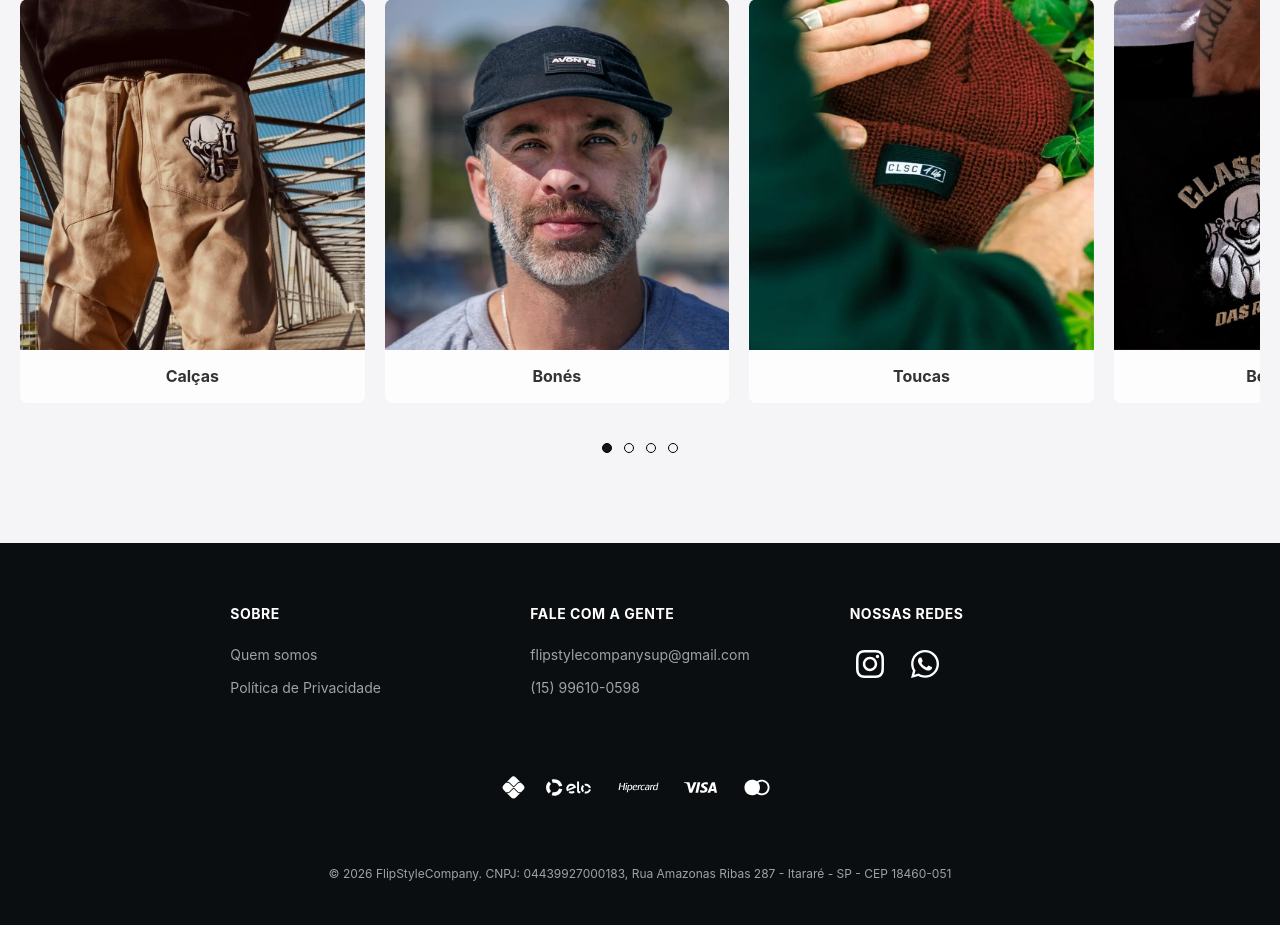
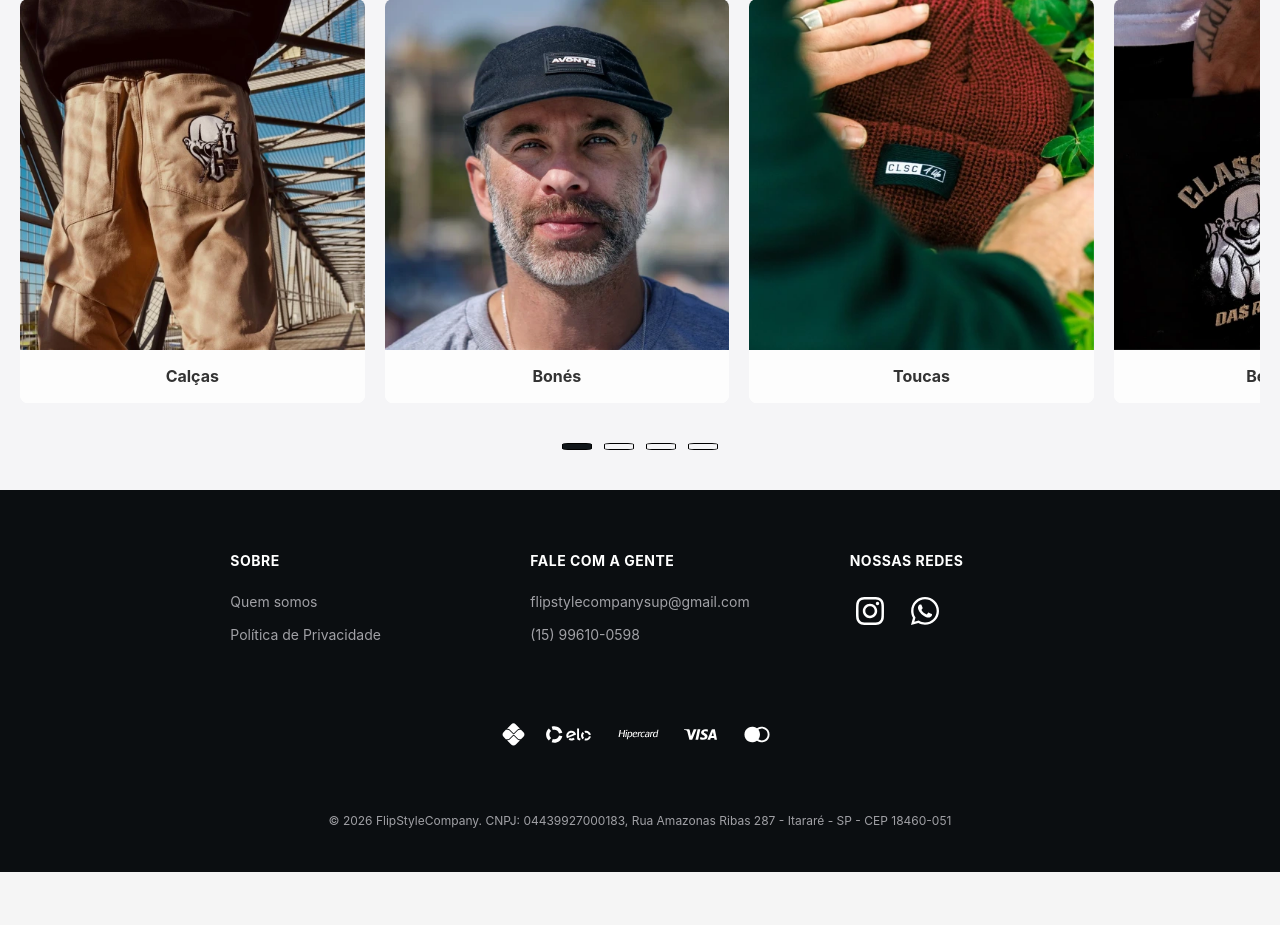
Before and after one commit to MaiconP-Y/flip_style_company, a Django app: page / in a window 1280 px wide. Shown: the part 1703-2628 px from the top of the page. After the commit the page ends 2575 px from the top, so only its background shows below. Run offline with Django 5.2, Linux system fonts and the light colour scheme; data that the repository does not hold is empty.

Commit message:
style(layout): refine carousel dot geometry and update footer margin constraints

```diff
--- a/static/css/base.css
+++ b/static/css/base.css
@@ -226,7 +226,6 @@ footer {
     background-color: #0b0e11;
     color: #a1a1a6;
     padding: 60px 30px;
-    margin-top: 50px;
 }
 
 .footer-container {
@@ -318,7 +317,7 @@ footer {
 .product-info { padding: 15px; display: flex; flex-direction: column; gap: 8px; flex-grow: 1; }
 .product-info h3 { font-size: 16px; margin: 0; color: #333333; }
 .product-price { font-size: 16px; font-weight: bold; color: #000000; margin: 0; }
-.product-installments { font-size: 13px; color: #86868b; }
+.product-installments { font-size: 13px; color: #4c4c4c; }
 /* Ativa o grid de 4 linhas apenas em telas de PC (acima de 768px) */
 @media (min-width: 906px) {
     .submenu-inner ul {
--- a/static/css/index.css
+++ b/static/css/index.css
@@ -188,10 +188,9 @@ img, picture {
 }
 
 .carousel-dot {
-    width: 10px;
-    height: 10px;
-    padding: 0;
-    border-radius: 50%;
+    width: 30px;
+    height: 7px;
+    border-radius: 20%;
     border: 1px solid #000000;
     background-color: transparent;
     cursor: pointer;
```
